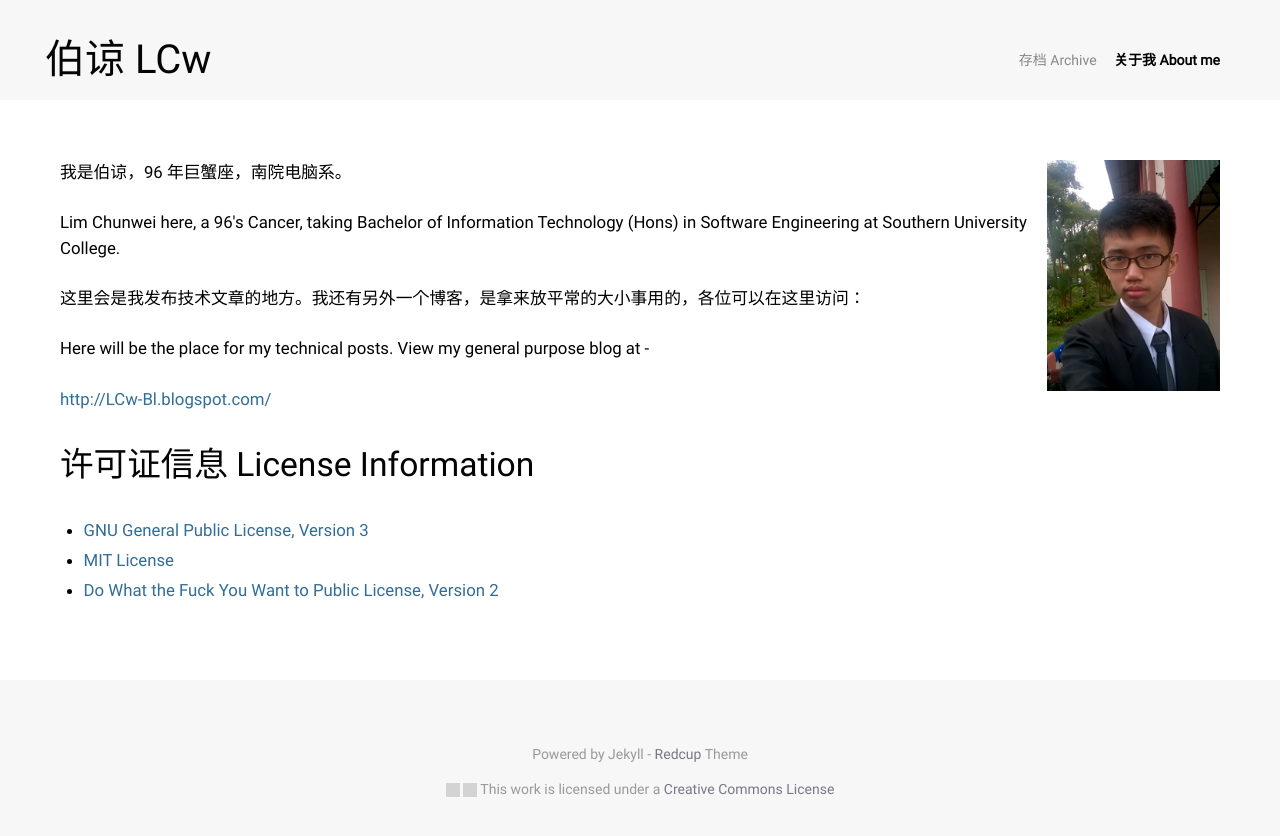
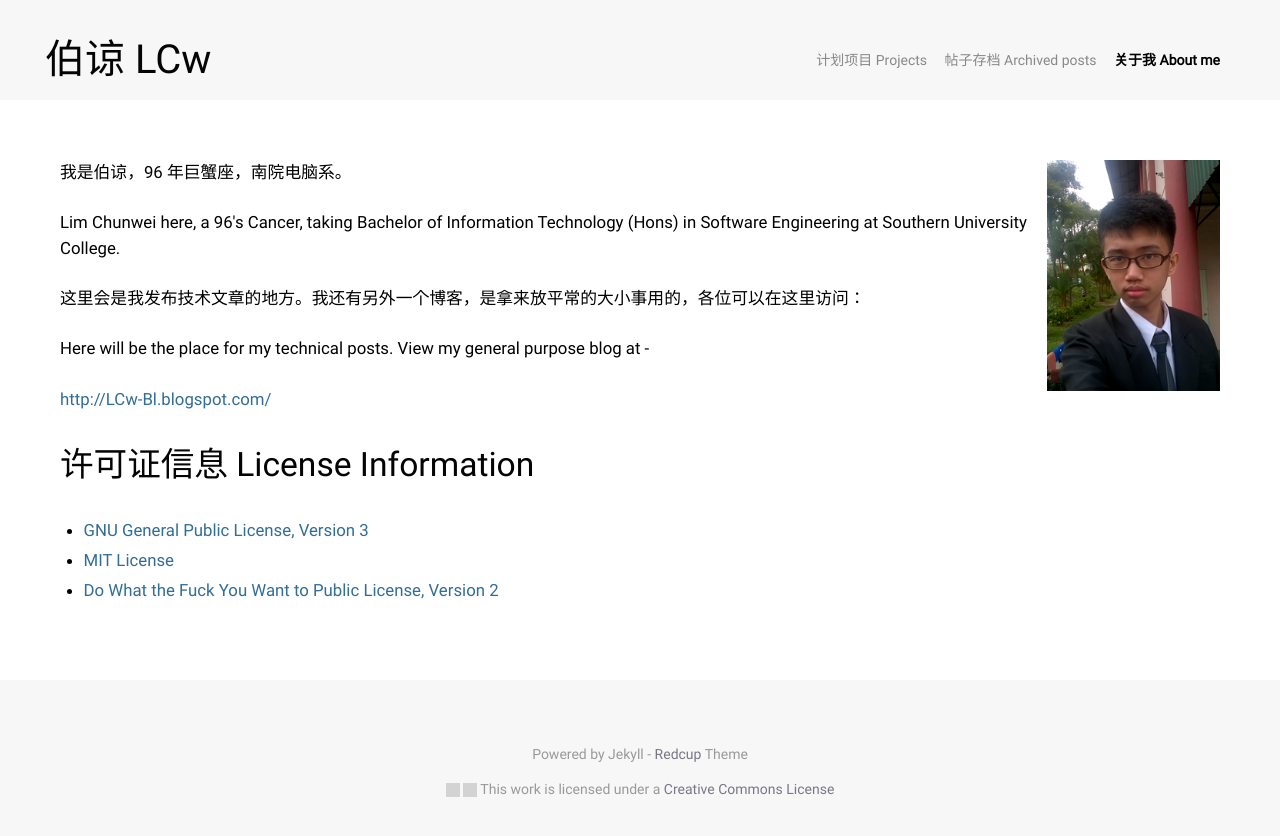
Before and after one commit to win98se/win98se.github.io, a Jekyll site: the page built from about/index.html, in a window 1280 px wide. Shown: the top 836 px of the page. Built offline with Jekyll 4.4.1, drawn with Linux system fonts in a browser that asks for light colours; nearby versions of some CDN libraries; some web fonts are replaced; library files that are not in the unit come from our copies; grey boxes are pictures that could not be loaded.

Commit message:
Rework update 1

```diff
--- a/_layouts/default.html
+++ b/_layouts/default.html
@@ -16,23 +16,13 @@
         <header>
             <h1 class="logo" id="blog-title"><a href="{{site.url}}">{{ site.title }}</a></h1>
             <ul class="navigation">
-                <li><a href="{{site.url}}/archive/"{% if page.url contains "/archive/" %}class="active"{% endif %} title="Archived articles">存档 Archive</a></li>
+                <li><a href="{{site.url}}/projects/"{% if page.url contains "/projects/" %}class="active"{% endif %}>计划项目 Projects</a></li>
+                <li><a href="{{site.url}}/archive/"{% if page.url contains "/archive/" %}class="active"{% endif %}>帖子存档 Archived posts</a></li>
                 <li><a href="{{site.url}}/about/"{% if page.url contains "/about/" %}class="active"{% endif %}>关于我 About me</a></li>
             </ul>
         </header>
 
         {{ content }}
-
-        {% if paginator.page %}
-        <div id="paginator" class="content">
-            {% if paginator.next_page %}
-            <a href="{{site.url}}/page{{ paginator.next_page }}/">Older entries</a>
-            {% endif %}
-            {% if paginator.previous_page %}
-            <a href="{{site.url}}/page{{ paginator.previous_page }}/">Newer entries</a>
-            {% endif %}
-        </div>
-        {% endif %}
 
         {% unless page.no_footer %}
         <footer>
--- a/archive/index.html
+++ b/archive/index.html
@@ -1,6 +1,6 @@
 ---
 layout: page
-title: 存档 Archive
+title: 帖子存档 Archived posts
 ---
 <ul>
     {% for post in site.posts %}
--- a/index.html
+++ b/index.html
@@ -24,7 +24,7 @@ layout: default
     </a>{% endfor %}
     <div class="breaker"></div>
     <div class="end">
-      <a href="{{site.url}}/archive/">更多 More</a>
+      <a href="{{site.url}}/archive/">更多帖子 More posts</a>
     </div>
   </div>
 </div>
```
Also changed, not shown: projects/index.html (added, +8 -0 lines).
